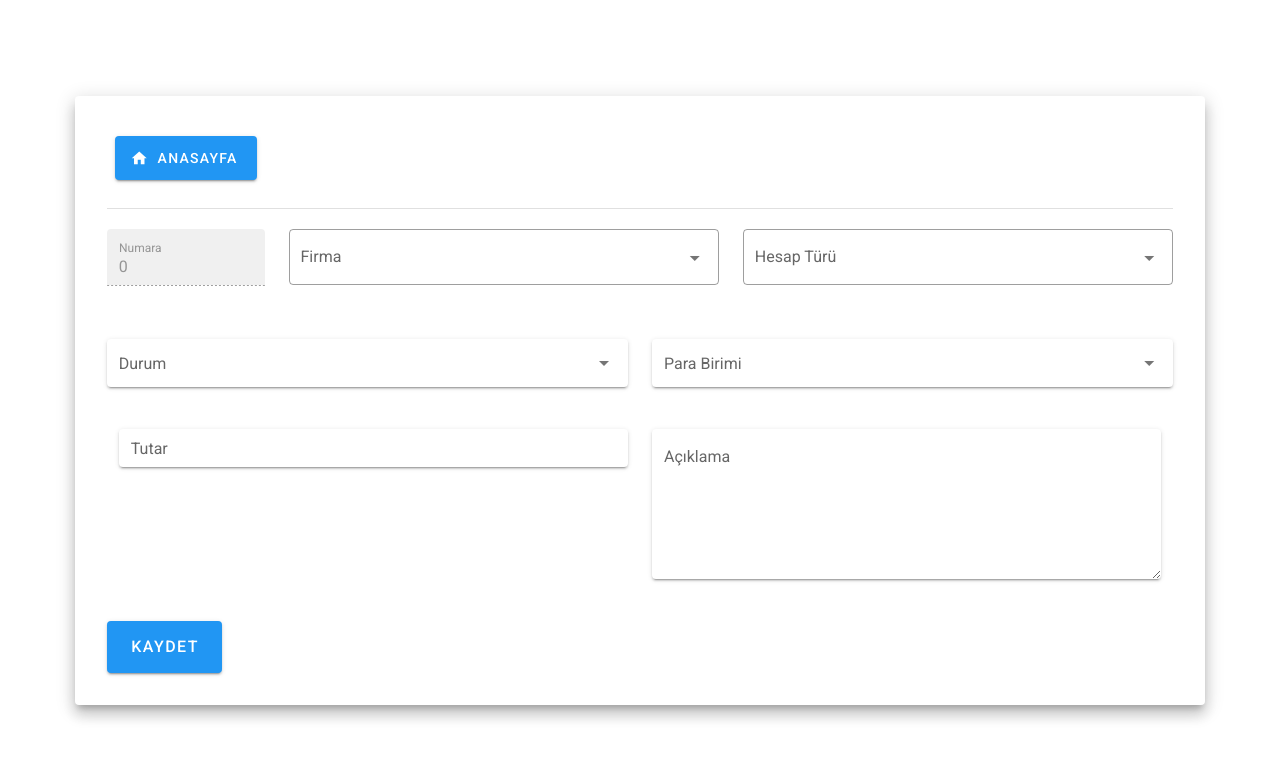
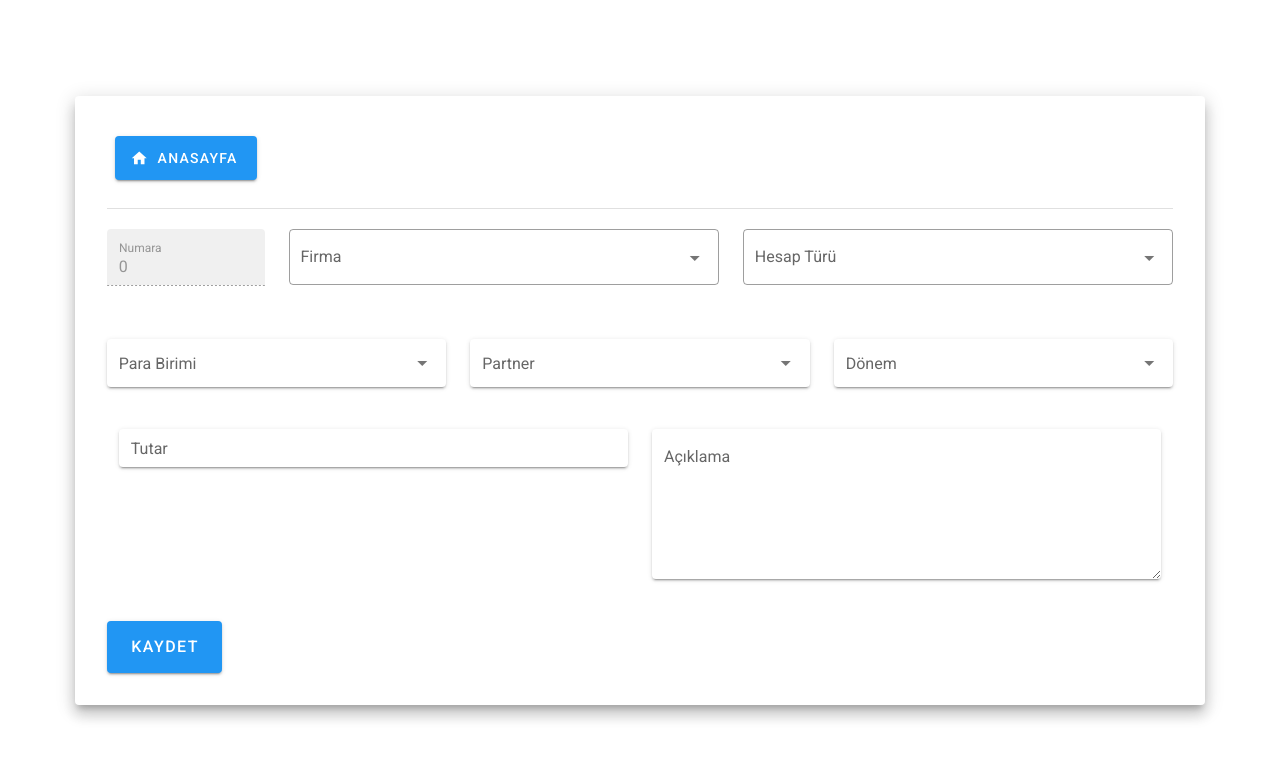
Before and after one commit to kayhanacikgoz/easy-account, a Vue app: page /fatura in a window 1280 px wide. Shown: the top 760 px of the page. Built offline with nearby package versions, Linux system fonts and the light colour scheme; no server answers.

Commit message:
son değişiklik

```diff
--- a/src/views/Fatura.vue
+++ b/src/views/Fatura.vue
@@ -73,36 +73,54 @@
                         </v-col>
                         </v-row>
                         <v-row>
+
                             <v-col
                             class="d-flex"
                             cols="12"
-                            sm="6"
+                            sm="4"
+                            md="4"
                             >
                                 <v-select
-                                :items="durum"
-                                item-text="text"
-                                item-value="value"
-                                label="Durum"
-                                v-model="durumPost"
-                                name="durumPost"
-                                solo
+                                    :items="paraBirimi"
+                                    item-text="text"
+                                    item-value="value"
+                                    label="Para Birimi"
+                                    v-model="paraBirimiPost"
+                                    name="paraBirimiPost"
+                                    solo
                                 ></v-select>
                             </v-col>
                             <v-col
                             class="d-flex"
                             cols="12"
-                            sm="6"
-                            md="6"
+                            sm="4"
+                            md="4"
                             >
-                            <v-select
-                            :items="paraBirimi"
-                            item-text="text"
-                            item-value="value"
-                            label="Para Birimi"
-                            v-model="paraBirimiPost"
-                            name="paraBirimiPost"
-                            solo
-                            ></v-select>
+                                <v-select
+                                    :items="partnertype"
+                                    item-text="text"
+                                    item-value="value"
+                                    label="Partner"
+                                    v-model="partnertypePost"
+                                    name="partnertypePost"
+                                    solo
+                                ></v-select>
+                            </v-col>
+                            <v-col
+                            class="d-flex"
+                            cols="12"
+                            sm="4"
+                            md="4"
+                            >
+                                <v-select
+                                    :items="donem"
+                                    item-text="text"
+                                    item-value="value"
+                                    label="Dönem"
+                                    v-model="donemPost"
+                                    name="donemPost"
+                                    solo
+                                ></v-select>
                             </v-col>
                         </v-row>
                         </v-row>
@@ -173,6 +191,8 @@ import sisu9_std_list from '../components/StandartServices/sisu9_std_list'
             durum: [],
             hesapTuru: [],
             firma: [],
+            donem: [],
+            partnertype: [],
             tutar: '',
             aciklama: '',
             autoUpdate: true,
@@ -183,8 +203,8 @@ import sisu9_std_list from '../components/StandartServices/sisu9_std_list'
             firmaPost: null,
             tutarPost: '',
             aciklamaPost: '',
-            datePost: '',
-            userIdPost: '',
+            donemPost: '',
+            partnertypePost: '',
             Liste: [],
         }
     },
@@ -192,31 +212,28 @@ import sisu9_std_list from '../components/StandartServices/sisu9_std_list'
         //
     },
     async created() {
-        let std_list = new sisu9_std_list('status');
-        std_list.callService();
-        this.durum = std_list.Liste
 
-        std_list = new sisu9_std_list('accountype')
+        let std_list = new sisu9_std_list('accountype');
         std_list.callService();
         this.hesapTuru = std_list.Liste
 
-        std_list = new sisu9_std_list('company')
+        std_list = new sisu9_std_list('company');
         std_list.callService();
         this.firma = std_list.Liste
-
-        /*std_list = new sisu9_std_list('donem')
-        std_list.callService();
-        this.donem = std_list.Liste*/
 
         std_list = new sisu9_std_list('donem')
         std_list.callService();
         this.donem = std_list.Liste
 
-        std_list = new sisu9_std_list('usertype')
+        std_list = new sisu9_std_list('partnertype');
+        std_list.callService();
+        this.partnertype = std_list.Liste
+
+        std_list = new sisu9_std_list('usertype');
         std_list.callService();
         this.kullaniciTipi = std_list.Liste
 
-        std_list = new sisu9_std_list('currency')
+        std_list = new sisu9_std_list('currency');
         std_list.callService();
         this.paraBirimi = std_list.Liste
     },
```
